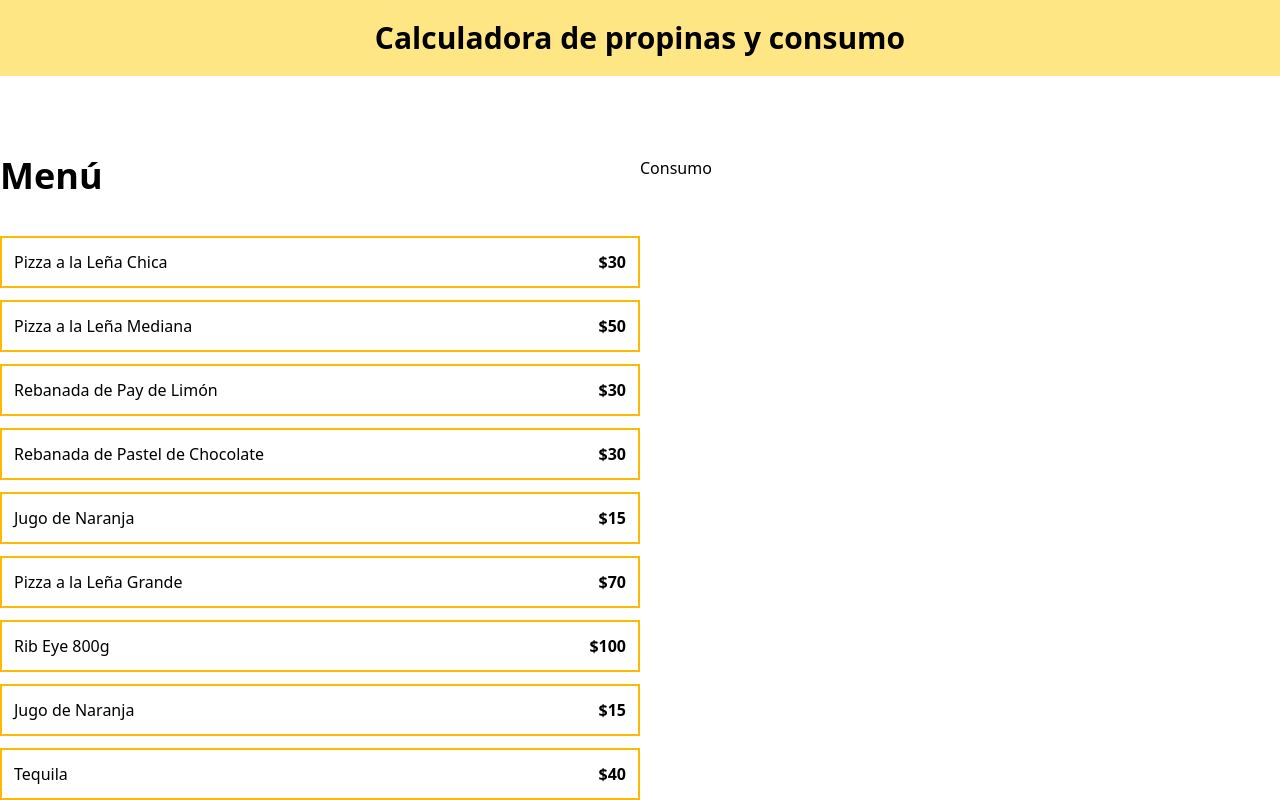
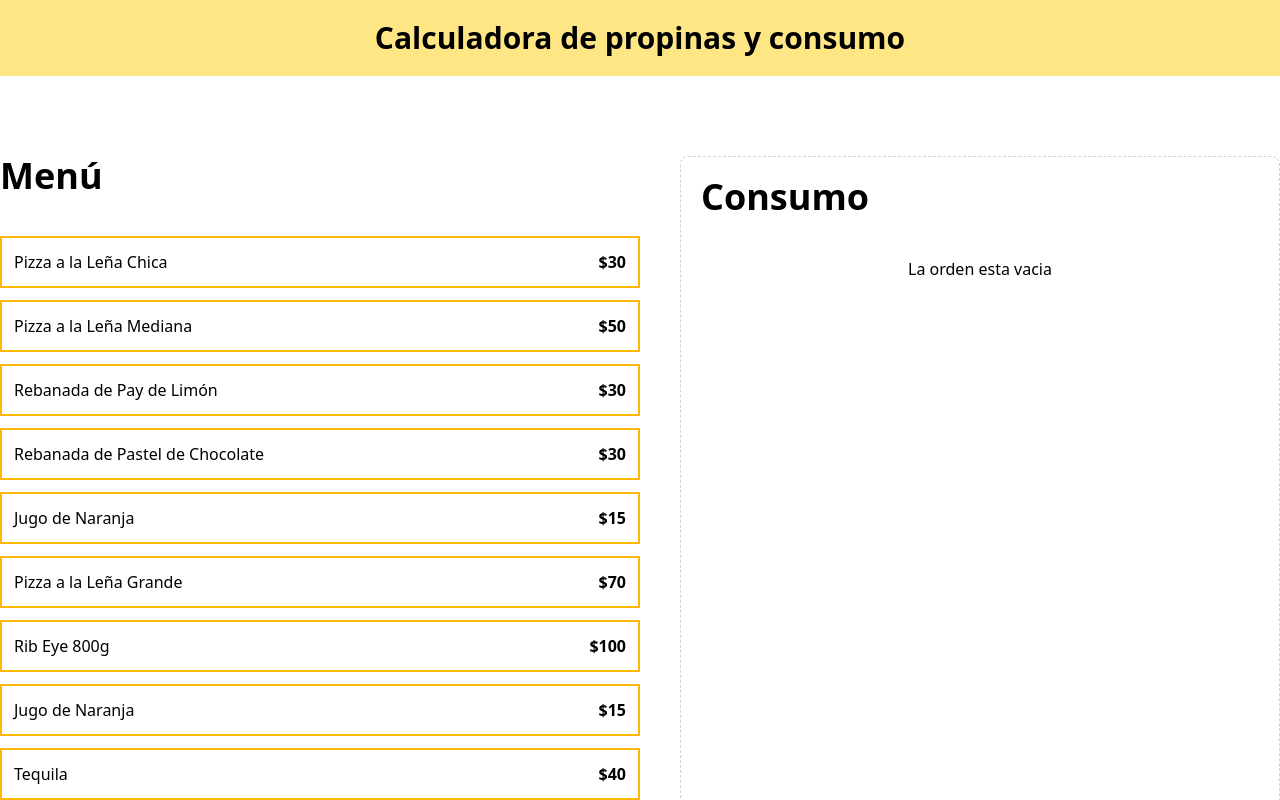
Before and after one commit to EstefanyMonsalveP/Calculadora_Propinas, a React (Vite) app: page / in a window 1280 px wide. Shown: the top 800 px of the page. Built offline with nearby package versions, Linux system fonts and the light colour scheme.

Commit message:
feat(OrderContents.tsx): Crear OrderContents componente para calcular valor de la orden

```diff
--- a/src/App.tsx
+++ b/src/App.tsx
@@ -1,9 +1,10 @@
 import MenuItem from "./components/MenuItem"
 import { menuItems } from "./data/db"
 import useOrder from "./hooks/UseOrder"
+import OrderContents from "./components/OrderContents";
 function App() {
 
-  const {addItem} = useOrder();
+  const {order, addItem} = useOrder();
   return (
     <>
       <header className="bg-amber-200 py-5">
@@ -11,7 +12,7 @@ function App() {
       </header>
 
       <main className="max-w-7xl mx-auto py-20 grid md:grid-cols-2">
-        <div className="space-y-5">
+        <div className="space-y-5" >
           <h2 className="text-4xl font-black">Menú</h2>
 
           <div className="space-y-3 mt-10">
@@ -26,8 +27,9 @@ function App() {
 
         </div>
 
-        <div>
-          <h2>Consumo</h2>
+        <div className="border border-dashed border-slate-300 p-5 rounded-lg space-y-10 ml-10">
+          <OrderContents
+          order = {order}/>
         </div>
 
       </main>
--- /dev/null
+++ b/src/components/OrderContents.tsx
@@ -0,0 +1,39 @@
+import type { OrderItem } from "../types"
+
+type OrderContentProps = {
+    order: OrderItem []
+}
+
+export default function orderContents({order} : OrderContentProps) {
+  return (
+    <>
+    <div>
+        <h2 className="font-black text-4xl">Consumo</h2>
+    </div>
+
+    <div className="space-y-3 mt-3">
+        {order.length === 0?
+        <p className="text-center"> La orden esta vacia</p>
+    :
+        (order.map( item => (
+            <div key={item.id}
+
+            className="flex justify-between items-center border-t border-gray-200 py-5 last-of-type:border-b">
+
+                <div>
+                <p>
+                    {item.name} - ${item.price}
+                </p>
+                <p className="font-black"> Cantidad: {item.quantity} - {item.price * item.quantity}
+                </p>
+                </div>
+             <button className="bg-red-600 h-7 w-7 rounded-full text-white font-black">
+                X
+            </button>
+            </div>
+            ))
+        )}
+    </div>
+    </>
+  )
+}
--- a/src/hooks/useOrder.ts
+++ b/src/hooks/useOrder.ts
@@ -20,6 +20,7 @@ export default function useOrder(){
 
     console.log(order);
     return{
+        order,
         addItem
     }
 }
```
Also changed, not shown: src/components/MenuItem.tsx (line endings or trailing spaces).
